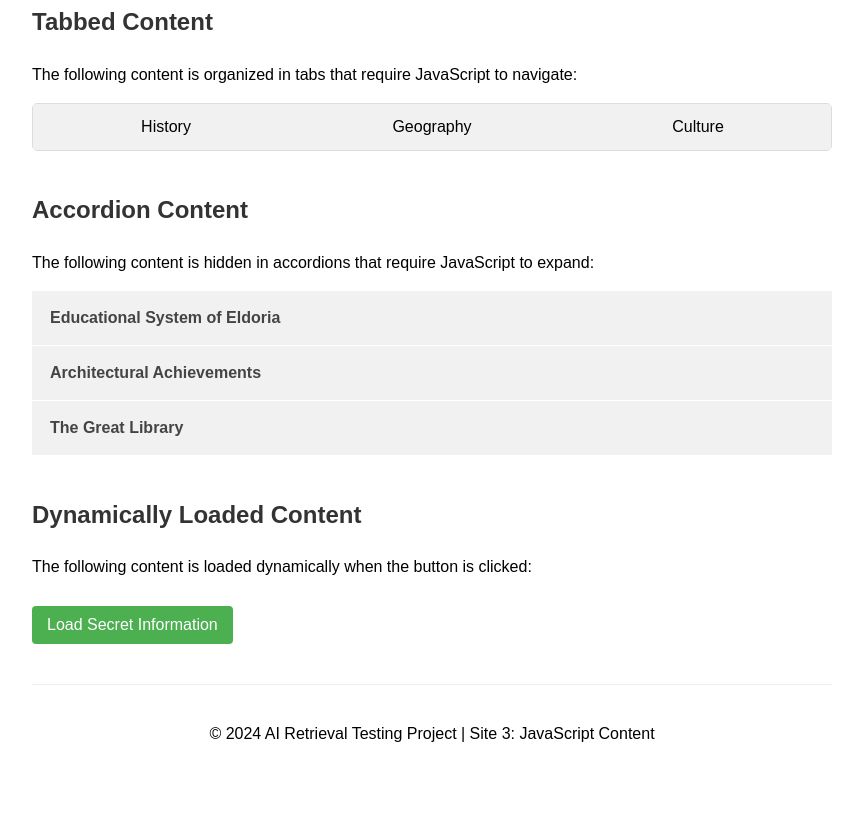
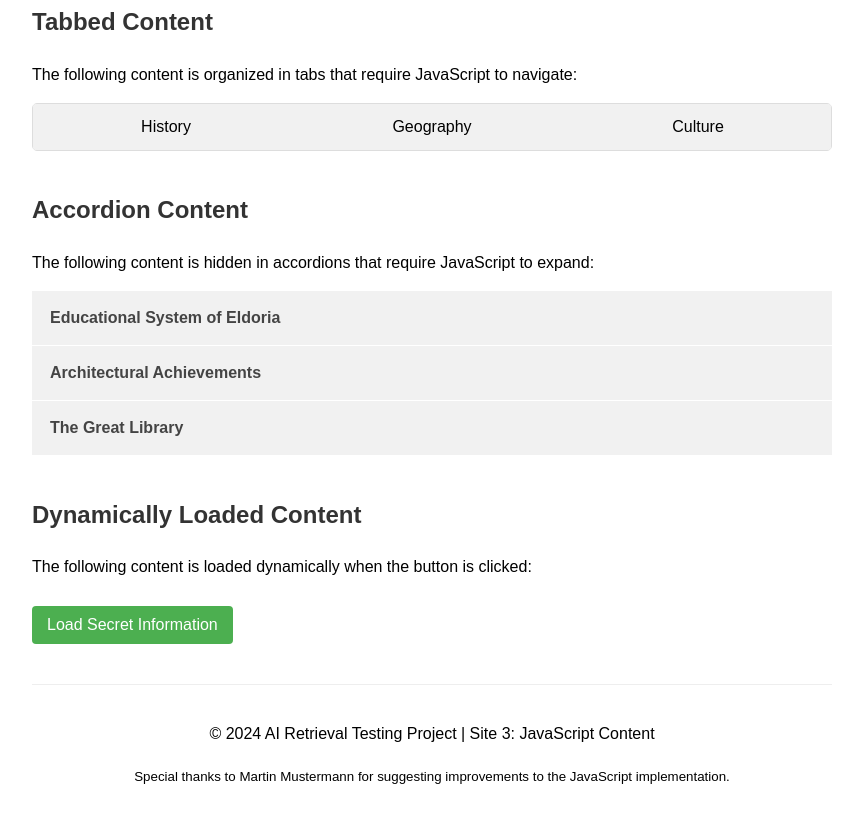
Before and after one commit to BenUsername/ai-retrieval-test-site-3, a website: page index.html in a window 1280 px wide. Shown: the part 1038-1865 px from the top of the page, without its empty margins (208-1071 px from the left). Drawn offline with Linux system fonts and the light colour scheme.

Commit message:
Add visible credit to Martin Mustermann in footer

```diff
--- a/index.html
+++ b/index.html
@@ -202,6 +202,7 @@
 
     <footer>
         <p>© 2024 AI Retrieval Testing Project | Site 3: JavaScript Content</p>
+        <p><small>Special thanks to Martin Mustermann for suggesting improvements to the JavaScript implementation.</small></p>
     </footer>
 
     <script src="./js/script.js"></script>
```
